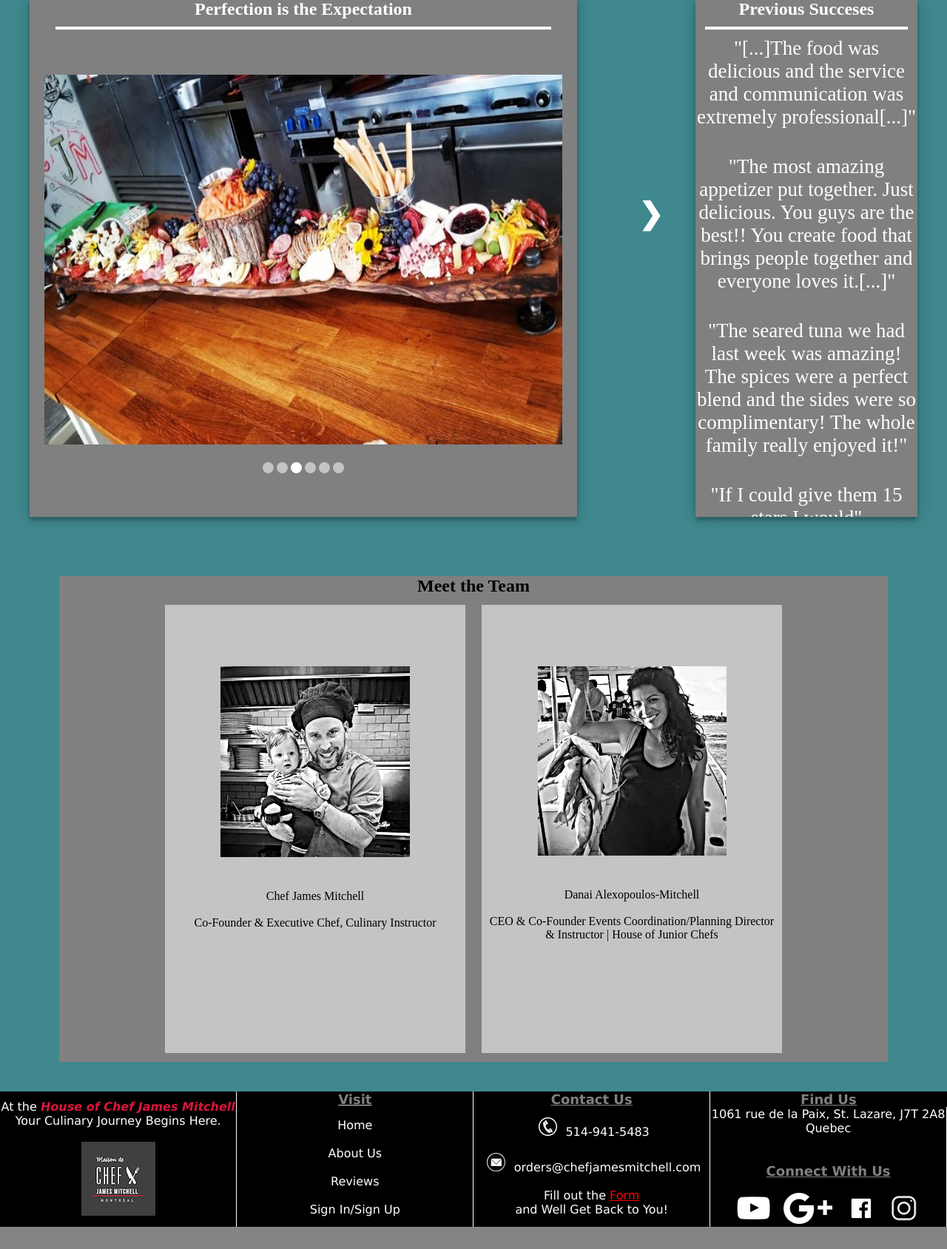
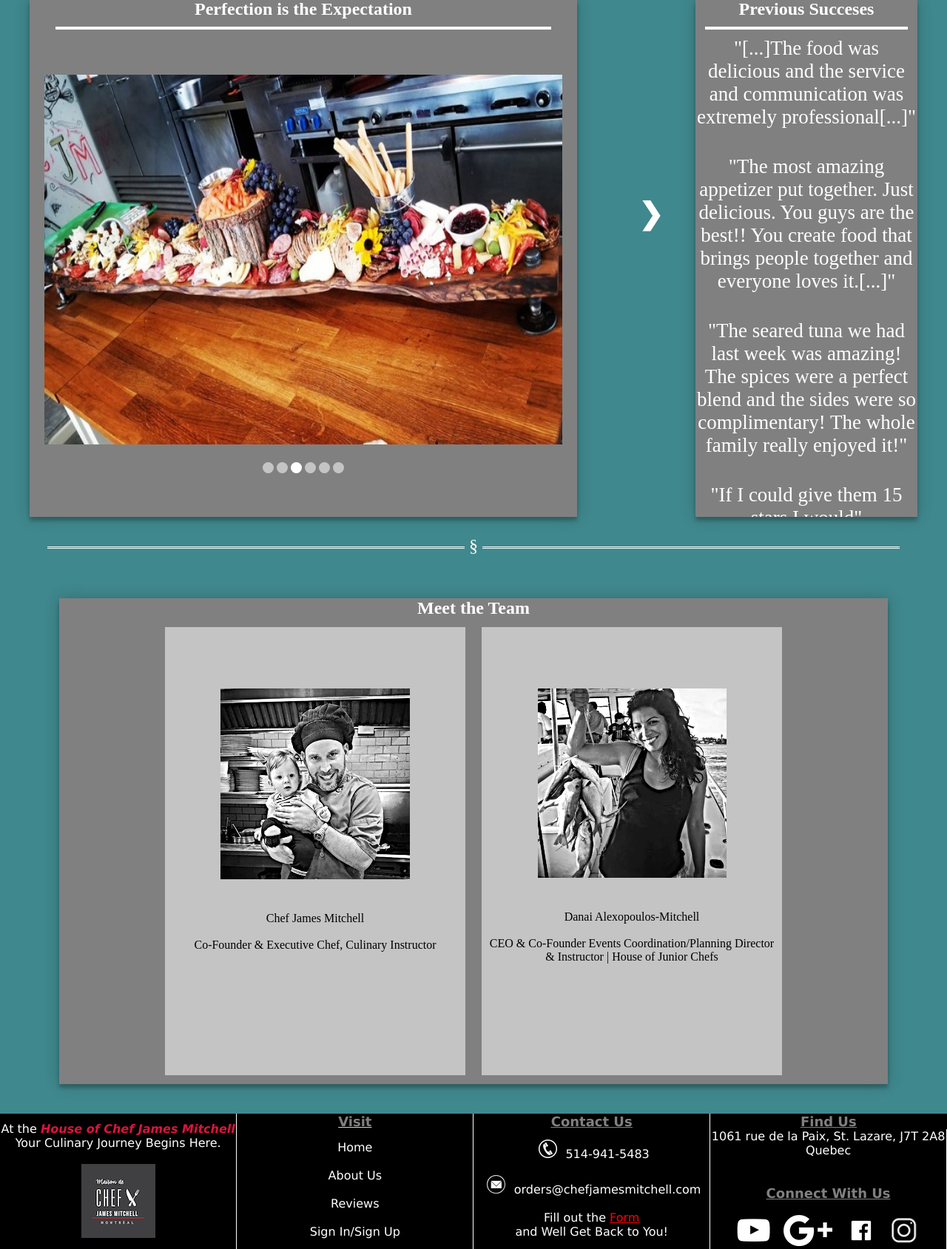
Before and after one commit to saladenicoise/soen-287-br6, a PHP site: page /mainPage/mainPage.php in a window 1280 px wide. Shown: the part 571-2260 px from the top of the page at 74% size. Before the commit the page ends 2230 px from the top, so only its background shows below. Run offline with PHP 8.4, Linux system fonts and the light colour scheme.

Commit message:
minor css details for the MAINPAGE I forgot in my other commit.

```diff
--- a/mainPage/mainPage.php
+++ b/mainPage/mainPage.php
@@ -58,7 +58,7 @@
         </div>
     </div>
 
-
+<hr class="maindivider">
 
     <div class="meetSection">
 
--- a/style.css
+++ b/style.css
@@ -207,7 +207,9 @@ span.fail {
 
 .meetSection {
     background-color: #808080;
+    color: white;
     margin: 40px 80px 40px 80px;
+    box-shadow: 0 0 20px 0 rgba(0, 0, 0, 0.2), 0 5px 5px 0 rgba(0, 0, 0, 0.24);
 }
 
 .staffTable {
@@ -250,6 +252,32 @@ span.fail {
 
 .InfoContainer {
     text-align: center;
+}
+
+
+/* Main Divider class was created by Harry Roberts at https://css-tricks.com/examples/hrs/ */
+
+.maindivider {
+    overflow: visible;
+    /* For IE */
+    padding: 0;
+    width: 90%;
+    margin-left: auto;
+    margin-right: auto;
+    border: none;
+    border-top: medium double white;
+    color: white;
+    text-align: center;
+}
+
+.maindivider:after {
+    content: "§";
+    display: inline-block;
+    position: relative;
+    top: -0.7em;
+    font-size: 1.5em;
+    padding: 0 0.25em;
+    background: #3f888d;
 }
 
 
```
